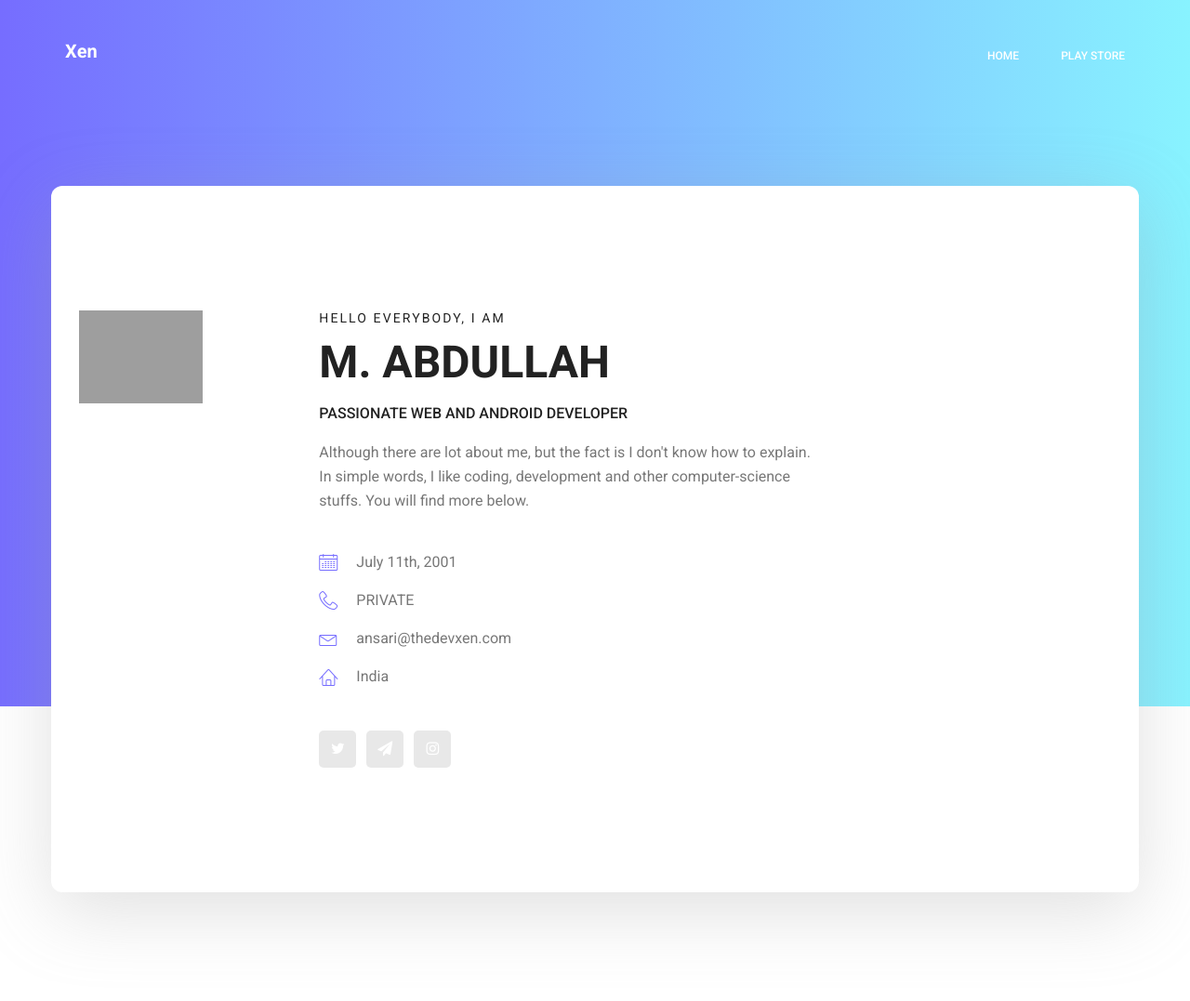
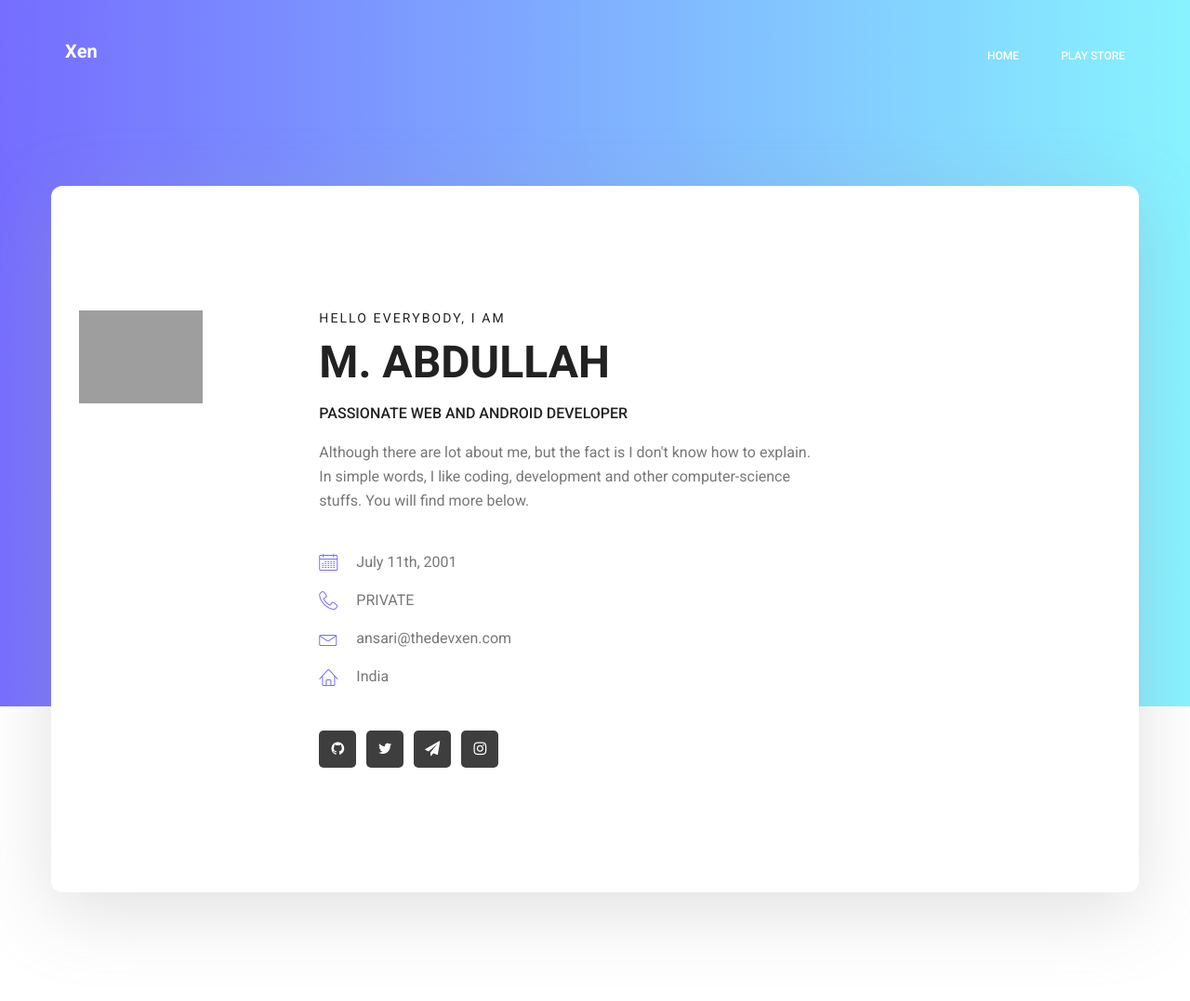
Before and after one commit to mxvsh/xe7.me, a plain HTML site: page index.html in a window 1280 px wide. Shown: the top 1077 px of the page at 93% size. Drawn offline with Linux system fonts and the light colour scheme; grey boxes are pictures that could not be loaded.

Commit message:
fix color and add github

```diff
--- a/css/style.css
+++ b/css/style.css
@@ -2753,7 +2753,7 @@ h6 {
     .personal_text .personal_social li a {
       line-height: 40px;
       width: 40px;
-      background: #e8e8e8;
+      background: #3f3e3e;
       border-radius: 5px;
       display: inline-block;
       text-align: center;
--- a/index.html
+++ b/index.html
@@ -74,6 +74,7 @@
 										<li><a href="#"><i class="lnr lnr-home"></i>India</a></li>
 									</ul>
 									<ul class="list personal_social">
+										<li><a target="_blank" href="https://github.com/TheDevXen"><i class="fa fa-github"></i></a></li>
 										<li><a target="_blank" href="https://twitter.com/TheDevXen"><i class="fa fa-twitter"></i></a></li>
 										<li><a target="_blank" href="https://t.me/TheDevXen"><i class="fa fa-paper-plane"></i></a></li>
 										<li><a target="_blank" href="https://instagram.com/TheDevXen"><i class="fa fa-instagram"></i></a></li>
```
